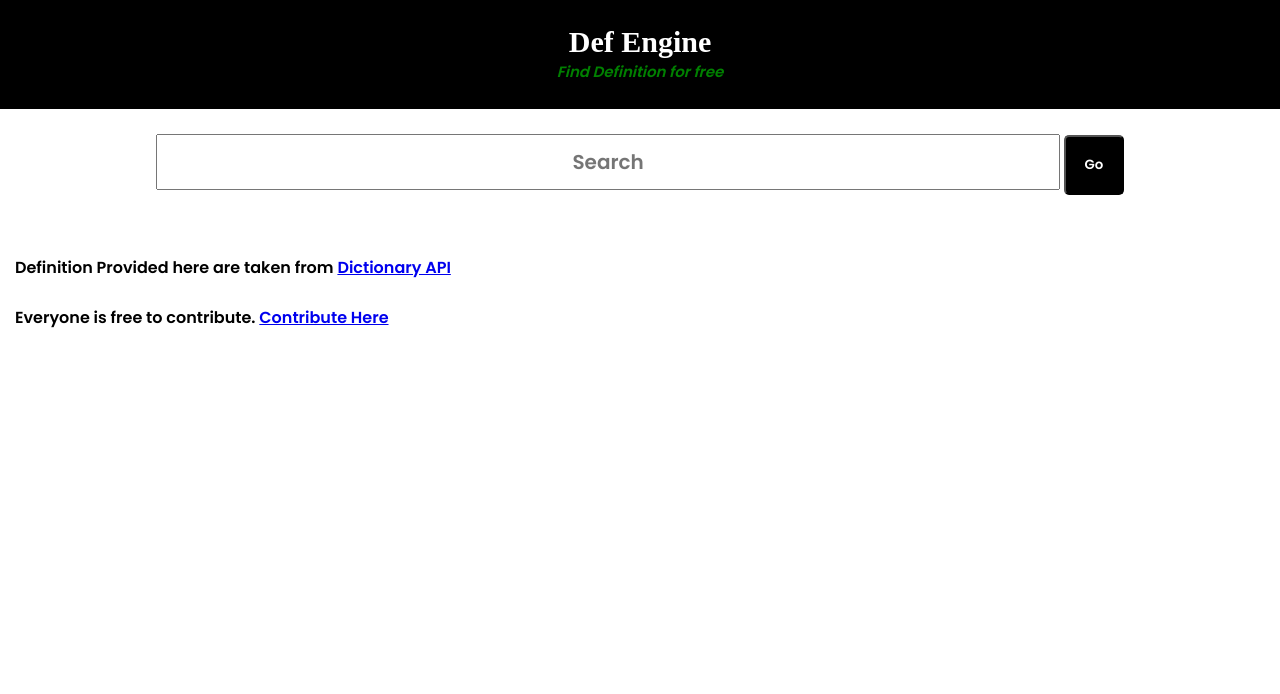
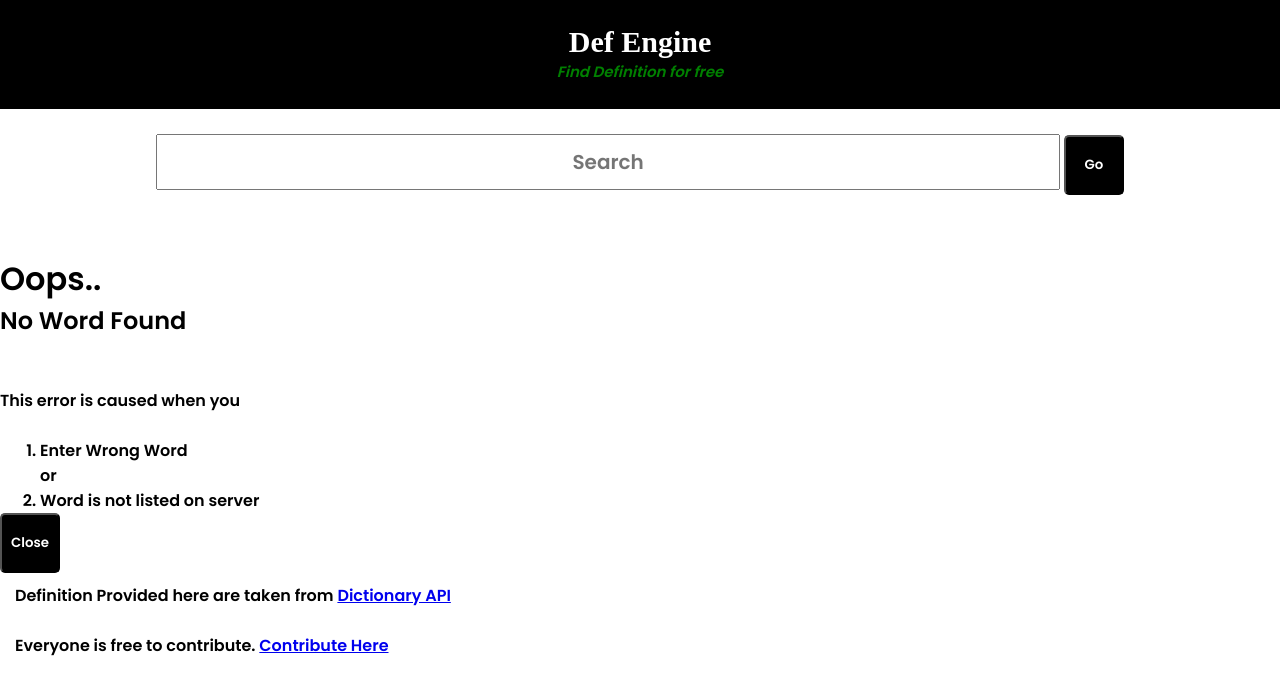
Before and after one commit to nishantshah977/def-engine, a plain HTML site: page index.html in a window 1280 px wide. Drawn offline with Linux system fonts and the light colour scheme.

Commit message:
Update index.html

```diff
--- a/index.html
+++ b/index.html
@@ -4,7 +4,6 @@
     <meta charset="UTF-8">
     <title>Def Engine</title>
     <link href="style.css" rel="stylesheet">
-<meta name="viewport" content="width=device-width, initial-scale=1.0">
 </head>
 <body>
 
@@ -33,25 +32,40 @@
     <br>
 
 
+    <!-- Error Show -->
+    <div id="modal">
+        <div id="modalContent">
+        <h1>Oops..</h1>
+        <h2>No Word Found</h2>
+        <br>
+        <br>
+        <strong>This error is caused when you</strong>
+        <br>
+        <br>
+        <ol>
+        <li>Enter Wrong Word</li>
+        or
+        <li>Word is not listed on server</li>
+        </ol>
+
+
+         <button class="btn-red">Close</button>
+        </div>
+    </div>
+
 
     <div id="ans">
     <fieldset>
-        <h2 align="center">Word</h2>
-
-
-
+        <h2 align="center" id="word"></h2>
+        <img src="https://encrypted-tbn0.gstatic.com/images?q=tbn:ANd9GcQW7IS8A9oxpna3qJ0BQLYweinNXPWZYKtdrA&usqp=CAU" height="50px" width="50px" onclick="play()">
+        <audio id="audio" src=""></audio>
         <fieldset>
             <span id="first"></span>
             <legend>Defintion</legend>
         </fieldset>
-
         <br>
 
-
     </fieldset>
-<br>
-<br><br>
-<br>
     </div>
 
     <p align="left">
@@ -63,7 +77,6 @@
 </p>
 
 
-
     <script src="script.js"></script>
 </body>
 </html>
```
